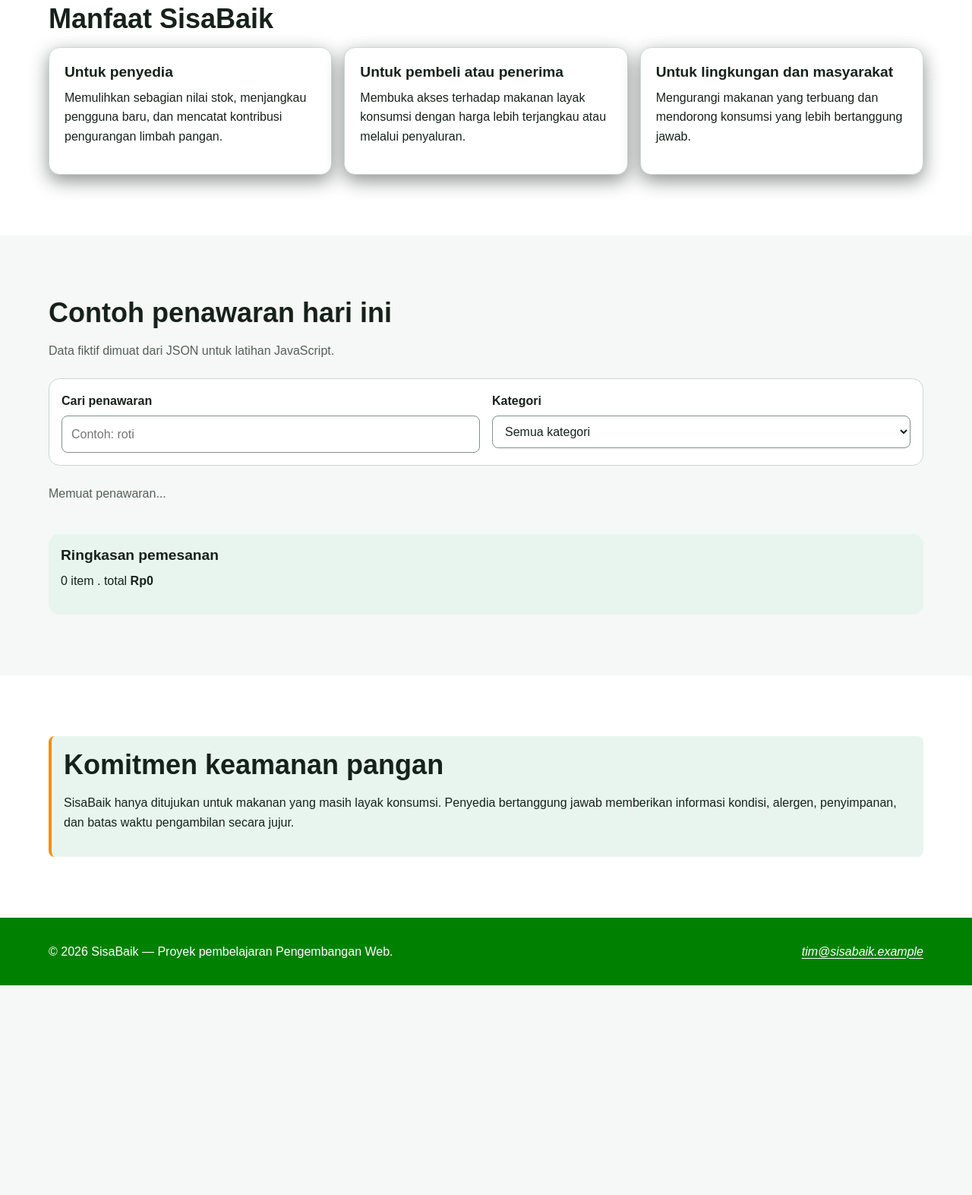
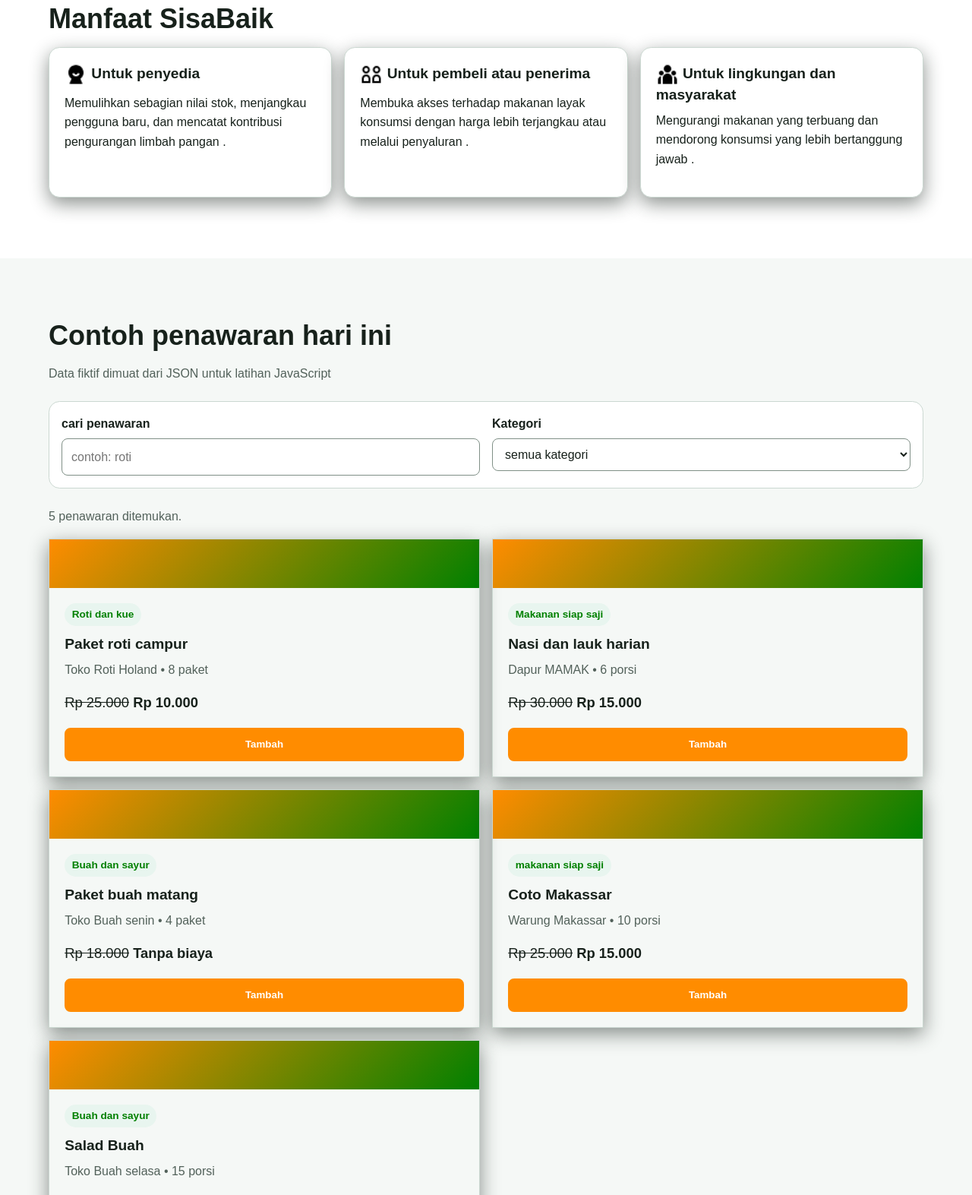
Before and after one commit to divalevkaputra/sisabaik, a plain HTML site: page index.html in a window 1280 px wide. Shown: the part 1227-2800 px from the top of the page at 76% size. Before the commit the page ends 2524 px from the top, so only its background shows below. Drawn offline with Linux system fonts and the light colour scheme.

Commit message:
commit hari ini

```diff
--- a/app.js
+++ b/app.js
@@ -3,7 +3,7 @@
 const rupiah = new Intl.NumberFormat("id-ID", {
   style: "currency",
   currency: "IDR",
-    maximumFractionDigits: 0
+  maximumFractionDigits: 0,
 });
 
 document.addEventListener("DOMContentLoaded", () => {
@@ -15,17 +15,17 @@ async function siapkanKatalog() {
     const wadah = document.querySelector("#daftar-penawaran");
     if (!wadah) return;
 
-    const status = document.querySelector("#status_katalog");
+    const status = document.querySelector("#status-katalog");
     const inputCari = document.querySelector("#kata-kunci");
     const pilihKategori = document.querySelector("#filter-kategori");
     const keranjang = [];
 
-    try{
+    try {
         const respons = await fetch("data/penawaran.json");
         if (!respons.ok) throw new Error(`HTTP ${respons.status}`);
         const penawaran = await respons.json();
 
-        function perbaruiTampilan(){
+        function perbaruiTampilan() {
             const kata = inputCari.value.trim().toLowerCase();
             const kategori = pilihKategori.value;
             const hasil = penawaran.filter((item) => {
@@ -39,25 +39,25 @@ async function siapkanKatalog() {
         inputCari.addEventListener("input", perbaruiTampilan);
         pilihKategori.addEventListener("change", perbaruiTampilan);
         perbaruiTampilan();
-    }catch (error){
-       status.textConten = "Data gagal dimuat. Jalankan proyek melalui server lokal.";
+       } catch (error) {
+        status.textContent = "Data gagal dimuat. Jalankan proyek melalui server lokal.";
         status.classList.add("error-message");
         console.error("Gagal memuat penawaran:", error);
        }
     }
 
-function renderKartu(data, wadah, status, keranjang){
+    function renderKartu(data, wadah, status, keranjang) {
         wadah.replaceChildren();
-    status.textConten = `${data.length} penawaran ditemukan.`;
+        status.textContent = `${data.length} penawaran ditemukan.`;
         data.forEach((item) => {
             const artikel = document.createElement("article");
-        artikel.classname = "offer-card";
-        artikel.innerHTML= `
+            artikel.className = "offer-card";
+            artikel.innerHTML = `
             <div class="offer-card__visual" aria-hidden="true"></div>
-        <div class="offer-card;__content">
+            <div class="offer-card__content">
                 <span class="badge">${item.labelKategori}</span>
                 <h3>${item.nama}</h3>
-        <p class="offer-card__meta">${item.penyedia} . ${item.stok} ${item.satuan}</p>
+                <p class="offer-card__meta">${item.penyedia} • ${item.stok} ${item.satuan}</p>
                 <p class="offer-card__price"><del>${rupiah.format(item.hargaNormal)}</del>
                  <strong>${item.hargaPenawaran === 0 ? "Tanpa biaya" : rupiah.format(item.hargaPenawaran)}</strong></p>
                 <button class="button" type="button" data-id="${item.id}">Tambah</button>
@@ -65,7 +65,6 @@ function renderKartu(data, wadah, status, keranjang){
             artikel.querySelector("button").addEventListener("click", () => {
                 keranjang.push(item);
                 perbaruiRingkasan(keranjang);
-
             });
             wadah.append(artikel);
         });
--- a/index.html
+++ b/index.html
@@ -1,38 +1,26 @@
-<!doctype html>
+<!DOCTYPE html>
 <html lang="id">
 <head>
-    <meta charset="utf-8">
-    <meta name="viewport" content="width=device-width, initial-scale=1">
-    <meta
-      name="description"
-      content="SisaBaik membantu penyedia menawarkan makanan berlebih agar tetap bernilai, terjangkau, dan tidak terbuang."
-    >
+  <meta charset="UTF-8">
+  <meta name="viewport" content="width=device-width, initial-scale=1.0">
+  <meta name="description" content="SisaBaik membantu penyedia menawarkan makanan berlebih agar tetap bernilai,
+              terjangkau, dan tidak terbuang.">
   <title>Beranda | SisaBaik</title>
   <link rel="stylesheet" href="styles.css">
   <script src="app.js" defer></script>
 </head>
-
 <body>
-    <a class="skip-link" href="#konten-utama">Lewati ke konten utama</a>
+  <a class="skip-link" href="#konten-utama">lewati ke konten utama</a>
 
 <header class="site-header">
   <div class="container header-layout">
     <p class="brand">SisaBaik</p>
-
     <nav aria-label="Navigasi utama">
       <ul class="nav-list">
-            <li>
-              <a href="index.html" aria-current="page">Beranda</a>
-            </li>
-            <li>
-              <a href="#cara-kerja">Cara kerja</a>
-            </li>
-            <li>
-              <a href="daftar-penyedia.html">Daftar sebagai penyedia</a>
-            </li>
-            <li>
-              <a href="tawarkan-makanan.html">Tawarkan makanan</a>
-            </li>
+      <li><a href="index.html" aria-current="page">Beranda</a></li>
+      <li><a href="#cara-kerja">Cara kerja</a></li>
+      <li><a href="daftar-penyedia.html">Daftar sebagai penyedia</a></li>
+      <li><a href="tawarkan-makanan.html">Tawarkan makanan</a></li>
   </ul>
 </nav>
 </div>
@@ -43,74 +31,43 @@
         <div class="container hero-layout">
           <div>
          <p class="eyebrow">Selamatkan makanan, pulihkan nilainya</p>
+          <h1 id="judul-utama">Makanan berlebih masih dapat memberi manfaat</h1>
 
-            <h1 id="judul-utama">
-              Makanan berlebih masih dapat memberi manfaat
-            </h1>
+          <p class="lead">SisaBaik mempertemukan penyedia yang memiliki stok makanan layak konsumsi dengan pembeli
+              atau penerima yang membutuhkannya .</p>
+          <div class="button-group">
+          <a class="button" href="daftar-penyedia.html">Mulai sebagai penyedia</a>
+          <a class="button button-secondary" href="#penawaran-contoh">Lihat contoh penawaran</a>
 
-            <p class="lead">
-              SisaBaik mempertemukan penyedia yang memiliki stok makanan layak
-              konsumsi dengan pembeli atau penerima yang membutuhkannya.
-            </p>
-
-            <div class="button-group">
-              <a class="button" href="daftar-penyedia.html">
-                Mulai sebagai penyedia
-              </a>
-
-              <a class="button" href="#penawaran-contoh">
-                Lihat contoh penawaran
-              </a>
     </div>
   </div>
-
    <aside class="hero-panel" aria-label="Ringkasan manfaat SisaBaik">
-            <strong>3 pihak</strong>
-            <p>
-              Penyedia, pengguna, dan lingkungan memperoleh manfaat dari
-              makanan yang tidak terbuang.
-            </p>
+      <strong> 3 pihak</strong>
+      <p>Penyedia, pengguna, dan lingkungan memperoleh manfaat dari makanan yang tidak terbuang .</p>
     </aside>
   </div>
 </section>
 
-      <section
-        class="section"
-        id="cara-kerja"
-        aria-labelledby="judul-cara-kerja"
-      >
+<section class="section" id="cara-kerja" aria-labelledby="judul-cara-kerja">
   <div class="container">
     <h2 id="judul-cara-kerja">Cara kerja</h2>
-
-          <p class="section-intro">
-            Alur sederhana ini akan dikembangkan menjadi proses aplikasi penuh
-            pada chapter berikutnya.
-          </p>
-
+    <p class="section-intro">Alur sederhana ini akan dikembangkan menjadi proses aplikasi penuh pada chapter
+berikutnya .</p>
     <div class="steps-grid">
       <article class="card">
       <span class="step-number" aria-hidden="true">1</span>
       <h3>Daftarkan usaha</h3>
-              <p>
-                Penyedia mencatat identitas dan informasi dasar usahanya.
-              </p>
+      <p>Penyedia mencatat identitas dan informasi dasar usahanya .</p>
 </article>
-
 <article class="card">
       <span class="step-number" aria-hidden="true">2</span>
       <h3>Catat makanan</h3>
-              <p>
-                Penyedia menjelaskan makanan berlebih yang masih layak
-                konsumsi.
-              </p>
+      <p>Penyedia menjelaskan makanan berlebih yang masih layak konsumsi .</p>
 </article>
-
 <article class="card">
       <span class="step-number" aria-hidden="true">3</span>
       <h3>Atur pengambilan</h3>
-              <p>
-                Pengguna memilih penawaran dan mengambilnya sesuai ketentuan.
-              </p>
+      <p>Pengguna memilih penawaran dan mengambilnya sesuai ketentuan .</p>
       </article>
     </div>
   </div>
@@ -120,56 +77,69 @@
   <div class="container">
     <h2 id="judul-manfaat">Manfaat SisaBaik</h2>
 
+
+
   <div class="benefit-grid">
     <article class="card">
-              <h3>Untuk penyedia</h3>
-              <p>
-                Memulihkan sebagian nilai stok, menjangkau pengguna baru, dan
-                mencatat kontribusi pengurangan limbah pangan.
-              </p>
+      <h3>
+           <img
+              src="images/penyedia.png"
+              alt="Ikon penyedia"
+              width="30"
+              height="30"
+              style="vertical-align: middle"
+            >
+        Untuk penyedia</h3>
+      <p>Memulihkan sebagian nilai stok, menjangkau pengguna baru, dan mencatat kontribusi pengurangan limbah
+         pangan .</p>
     </article>
 
     <article class="card">
-              <h3>Untuk pembeli atau penerima</h3>
-              <p>
-                Membuka akses terhadap makanan layak konsumsi dengan harga
-                lebih terjangkau atau melalui penyaluran.
-              </p>
+      <h3>
+        <img
+              src="images/penyedia-pembeli.png"
+              alt="Ikon pembeli"
+              width="30"
+              height="30"
+              style="vertical-align: middle"
+            >
+        Untuk pembeli atau penerima</h3>
+      <p>Membuka akses terhadap makanan layak konsumsi dengan harga lebih terjangkau atau melalui
+          penyaluran .</p>
     </article>
 
     <article class="card">
-              <h3>Untuk lingkungan dan masyarakat</h3>
-              <p>
-                Mengurangi makanan yang terbuang dan mendorong konsumsi yang
-                lebih bertanggung jawab.
-              </p>
+      <h3>
+          <img
+              src="images/icon-masyarakat.png"
+              alt="Ikon masyarakat"
+              width="30"
+              height="30"
+              style="vertical-align: middle"
+            >
+        Untuk lingkungan dan masyarakat</h3>
+      <p>Mengurangi makanan yang terbuang dan mendorong konsumsi yang lebih bertanggung jawab .</p>
     </article>
     </div>
   </div>
 </section>
 
-      <section
-        class="section"
-        id="penawaran-contoh"
-        aria-labelledby="judul-penawaran"
-      >
+<section class="section" id="penawaran-contoh" aria-labelledby="judul-penawaran">
   <div class="container">
     <h2 id="judul-penawaran">Contoh penawaran hari ini</h2>
-          <p class="section-intro">Data fiktif dimuat dari JSON untuk latihan JavaScript.</p>
+    <p class="section-intro">Data fiktif dimuat dari JSON untuk latihan JavaScript</p>
     <form class="filter-panel" id="filter-form" role="search">
       <p>
-            <label for="kata-kunci">Cari penawaran</label><br>
-            <input id="kata-kunci" name="kata-kunci" type="search" placeholder="Contoh: roti">
+        <label for="kata-kunci">cari penawaran</label><br>
+        <input id="kata-kunci" name="kata_kunci" type="search" placeholder="contoh: roti">
       </p>
       <p>
         <label for="filter-kategori">Kategori</label><br>
         <select id="filter-kategori" name="kategori">
-              <option value="semua">Semua kategori</option>
-              <option value="makanan-siap-saji">Makanan Siap saji</option>
+          <option value="semua">semua kategori</option>
+          <option value="makanan-siap-saji">Makanan Siap Saji</option>
           <option value="roti-kue">Roti dan kue</option>
-              <option value="buah-sayur">Buah dan sayur</option>
-              <option value="minum-minuman">Minuman</option>
-              <option value="buah-rujak">Buah dan Kacang</option>
+          <option value="buah-sayur">Buah dan Sayur</option>
         </select>
       </p>
       </form>
@@ -177,38 +147,26 @@
       <div class="offer-grid" id="daftar-penawaran"></div>
       <aside class="cart-summary" aria-labelledby="judul-ringkasan">
         <h3 id="judul-ringkasan">Ringkasan pemesanan</h3>
-            <p><span id="jumlah-item">0</span> item . total <strong id="total-pesanan">Rp0</strong></p>
+        <p><span id="jumlah-item">0</span> item . total<strong id="total-pesanan">Rp0</strong></p>
         </aside>
-          </div>
     </div>
       </section>
 
-      <section class="section section-alt" aria-labelledby="judul-keamanan">
+      <section class="section-alt" aria-labelledby="judul-keamanan">
         <div class="container">
           <div class="notice">
-            <h2 id="judul-keamanan">Komitmen keamanan pangan</h2>
-
-            <p>
-              SisaBaik hanya ditujukan untuk makanan yang masih layak konsumsi.
-              Penyedia bertanggung jawab memberikan informasi kondisi, alergen,
-              penyimpanan, dan batas waktu pengambilan secara jujur.
-            </p>
+            <h2 id="judul-keamanan">komitmen keamanan pangan</h2>
+            <p>SisaBaik hanya ditunjukan untuk makanan yang masih layak dikonsumsi.Penyedia bertanggung jawab memberikan informasi kondisi, alergen, penyimpanna,
+              dan batas waktu pengembalian secara jujur</p>
           </div>
         </div>
       </section>
       </main>
 
       <footer class="site-footer">
-      <div class="container footer-layout">
-        <p>
-          &copy; 2026 SisaBaik — Proyek pembelajaran Pengembangan Web.
-        </p>
-
-        <address>
-          <a href="mailto:tim@sisabaik.example">
-            tim@sisabaik.example
-          </a>
-        </address>
+        <div class="containner footer-layout">
+          <p>&copy; 2026 SisaBaik - Proyek pembelajaraan Pengembangan Web.</p>
+          <address><a href="maito:tim@sisabaik.example">tim@sisabaik.example </a></address>
         </div>
         </footer>
         </body>
```
Also changed, not shown: tawarkan-makanan.html (+1 -2 lines). Lines whose indentation alone changed are shown as unchanged.
